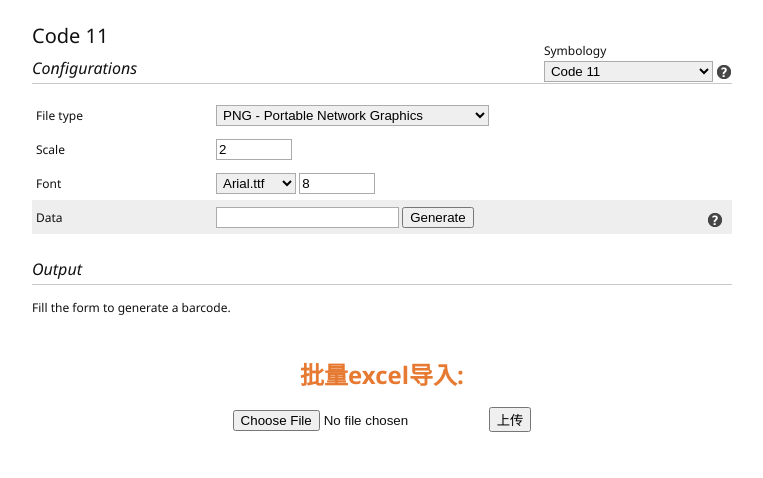
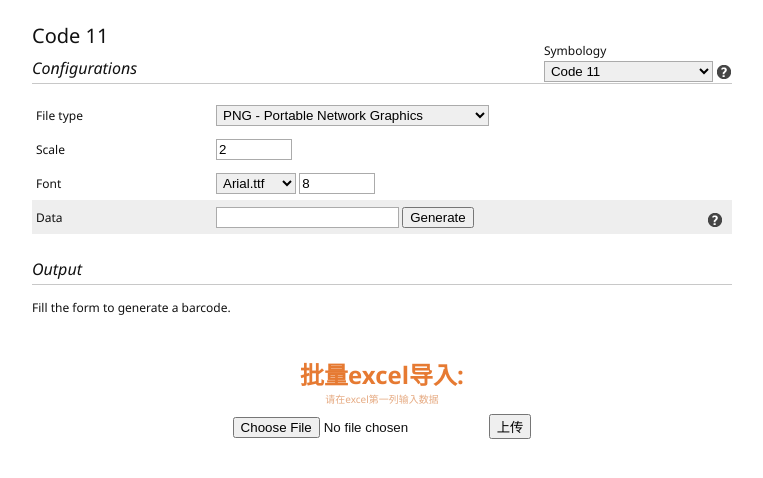
Before and after one commit to shibahuasheng/PHPFunction, a PHP site: page /html/BCGcode11.php in a window 1280 px wide. Shown: the top 478 px of the page, without its empty margins (258-1021 px from the left). Run offline with PHP 8.4, Linux system fonts and the light colour scheme.

Commit message:
#barcodegen&excel/excel/excelTo.php 优化条形码批量生成，@阻止错误防止json报<错误

```diff
--- a/barcodegen&excel/html/include/footer.php
+++ b/barcodegen&excel/html/include/footer.php
@@ -66,7 +66,7 @@ if (!defined('IN_CB')) { die('You are not allowed to access to this page.'); }
                     <input type="submit" value="提交" />
                 </form>
                 <br />-->
-
+                <h2>请在excel第一列输入数据</h2>
                <input id="fileToUpload" type="file" size="20" name="fileToUpload" class="input">
                 <button id="buttonUpload">上传</button>
             </footer>
--- a/barcodegen&excel/html/style.css
+++ b/barcodegen&excel/html/style.css
@@ -209,7 +209,14 @@ nav:after{
     content: '';
     clear:both;
 }
-footer h1{
+footer h1 {
     display: block;
     color: #E67A32;
+    margin:0 auto;
 }
+footer h2{
+    font-size:10px ;
+    color: #E6AB83;
+    margin-top:0;
+
+}
```
Also changed, not shown: barcodegen&excel/excel/excelTo.php (+5 -3 lines), 1 other file.
